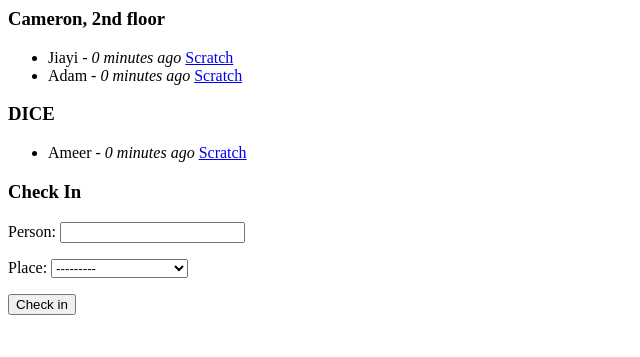
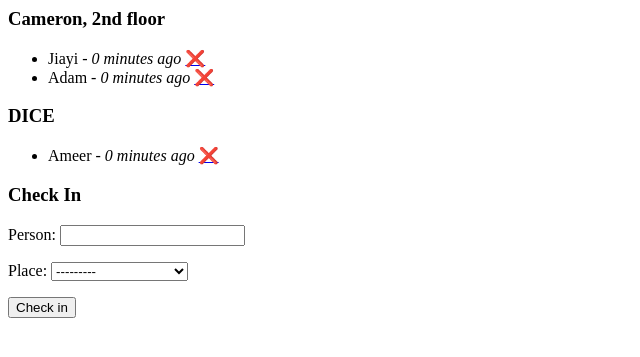
Before and after one commit to jtang9001/cameron-django, a Django app: page / in a window 1280 px wide. Shown: the top 357 px of the page, without its empty margins (0-640 px from the left). Run offline with Django 3.2, Linux system fonts and the light colour scheme; data comes from the database, SQL or seed files in the repository; both versions use the stored data as it was after the commit.

Commit message:
Added an emoji lol

```diff
--- a/location/templates/location/index.html
+++ b/location/templates/location/index.html
@@ -12,7 +12,7 @@
                             {% if checkin.scratched %}
                                 <li> <s>{{ checkin.person }} - <i>{{ checkin.time|timesince }} ago </i></s></li>
                             {% else %}
-                                <li>{{ checkin.person }} - <i>{{ checkin.time|timesince }} ago </i> <a href="scratch/{{ checkin.person }}">Scratch</a></li>
+                                <li>{{ checkin.person }} - <i>{{ checkin.time|timesince }} ago </i> <a href="scratch/{{ checkin.person }}">❌</a></li>
                             {% endif %}
                         {% endfor %}
                     </ul>
```
Also changed, not shown: db.sqlite3.
